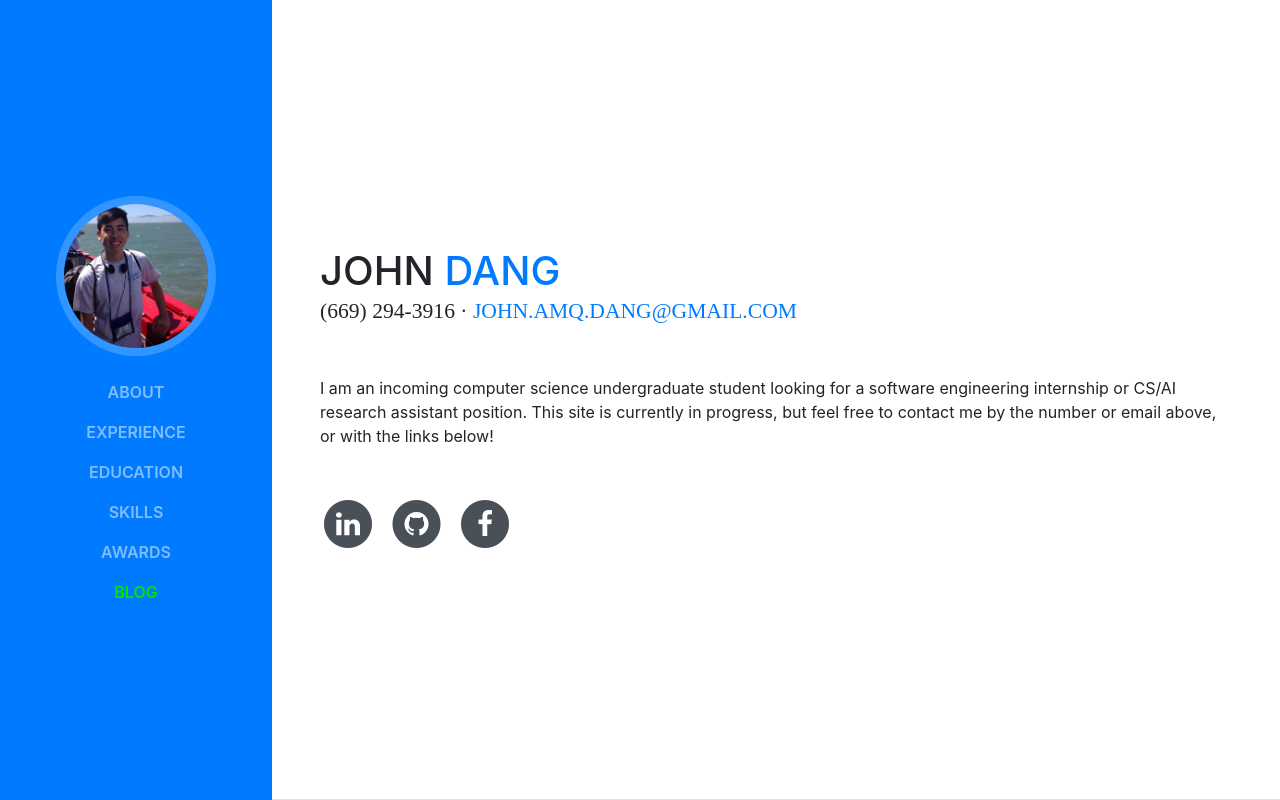
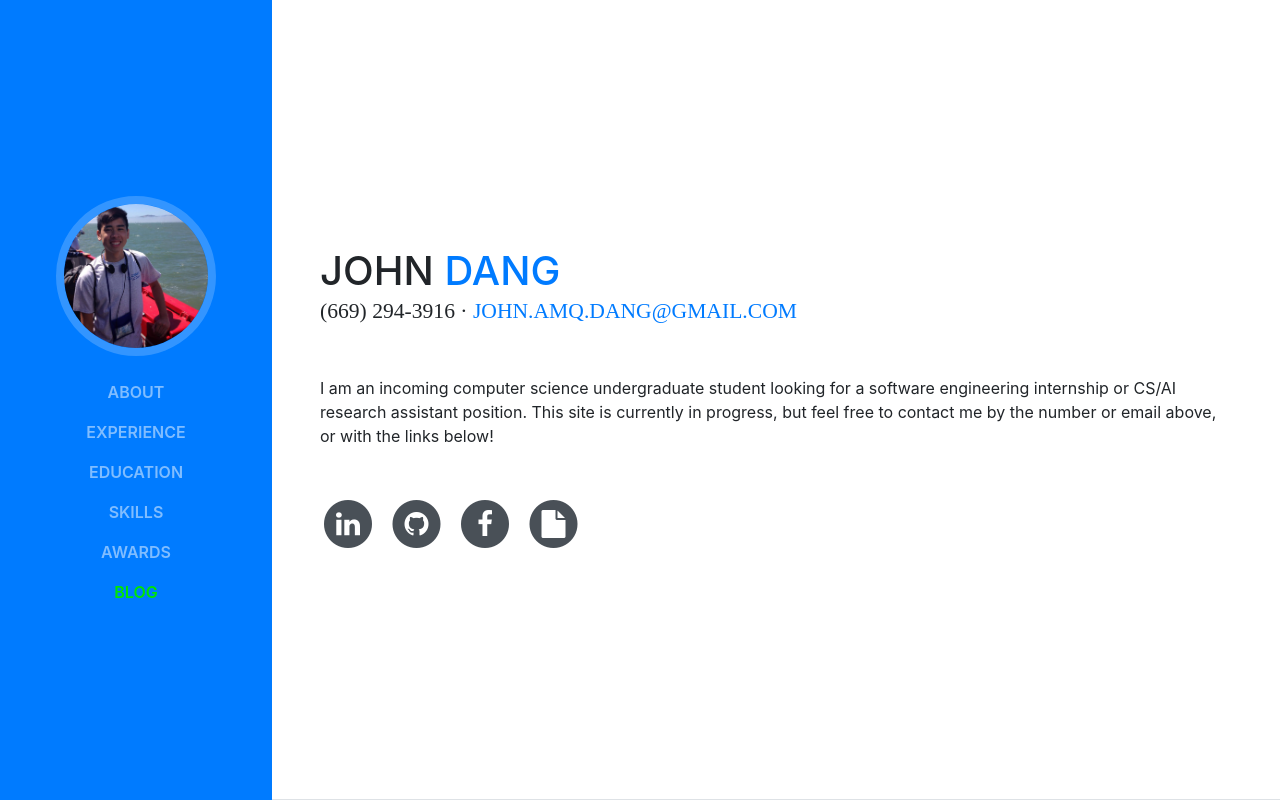
Before and after one commit to jamqd/jamqd.github.io, a website with bundled scripts: page index.html in a window 1280 px wide. Shown: the top 800 px of the page. Built offline with nearby package versions, Linux system fonts and the light colour scheme; a web font is replaced by a local one.

Commit message:
added resume button

```diff
--- a/index.html
+++ b/index.html
@@ -99,6 +99,14 @@
                 <span class="fa-stack fa-lg">
                   <i class="fa fa-circle fa-stack-2x"></i>
                   <i class="fa fa-facebook fa-stack-1x fa-inverse"></i>
+                </span>
+              </a>
+            </li>
+            <li class="list-inline-item">
+              <a href="testresume.pdf">
+                <span class="fa-stack fa-lg">
+                  <i class="fa fa-circle fa-stack-2x"></i>
+                  <i class="fa fa-file fa-stack-1x fa-inverse"></i>
                 </span>
               </a>
             </li>
```
Also changed, not shown: 1 other file.
